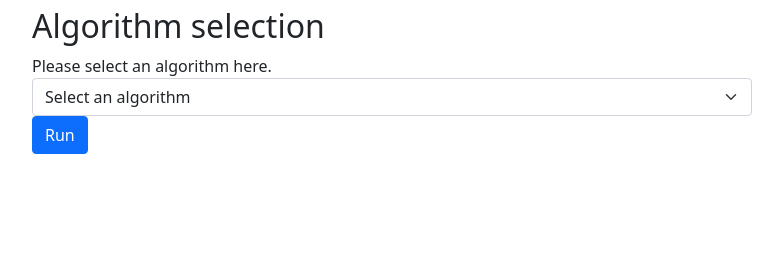
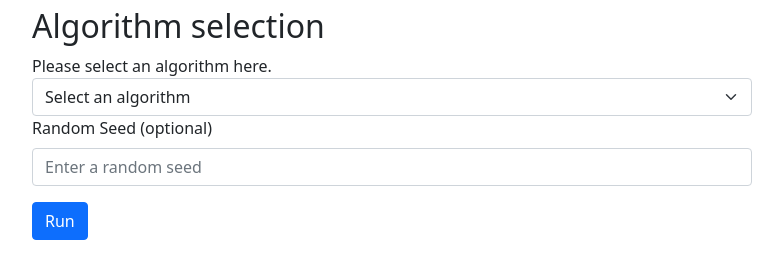
Before and after one commit to andreasknoben/ml-online, a Flask app: template app/templates/select-algorithm.html in a window 1280 px wide. Shown: the part 351-630 px from the top of the page, without its empty margins (62-845 px from the left). Run offline with Flask 3, Linux system fonts and the light colour scheme; the template is opened without the code that fills it, so the values that code supplies are empty; some libraries are stand-ins or nearby versions.

Commit message:
Random seeds split and algorithm
Gives the user the option to set a seed that is used for both the data split and the algorithm.

```diff
--- a/app/app.py
+++ b/app/app.py
@@ -35,7 +35,7 @@ def select_algorithm():
 def run_algorithm():
     alg_parms = get_algorithm_parms(algorithm)
 
-    result = run_classifier(alg_parms)["test_accuracy"]
+    result = run_classifier(alg_parms,seed)["test_accuracy"]
 
     return render_template("run-algorithm.html", data=alg_parms, score=round(result,4))
 
@@ -58,7 +58,20 @@ def upload_file():
 @app.route('/algorithm', methods=["POST"])
 def select_algorithm_form():
     global algorithm
+    global seed
+
     algorithm = request.form.get('algorithm')
+    seed = request.form.get('random-seed') # seed for both the train-test split and the algorithm
+
+    # If no value is given, set seed to None. Otherwise, try to convert it to int,
+    # and when it fails, it sets the seed to the joined ascii values of input.
+    if seed == "":
+        seed = None
+    else:
+        try:
+            seed = int(seed)
+        except ValueError:
+            seed = int("".join([str(ord(i)) for i in "abc"]))
 
     return redirect(url_for("run_algorithm"))
 
--- a/app/templates/select-algorithm.html
+++ b/app/templates/select-algorithm.html
@@ -34,6 +34,10 @@
                     <option value="dt">Decision Tree</option>
                     <option value="rf">Random Forest</option>
                 </select>
+                <div class="mb-3">
+                    <label for="random-seed" class="form-label">Random Seed (optional)</label>
+                    <input type="text" name="random-seed" id="random-seed" class="form-control" placeholder="Enter a random seed">
+                </div>
                 <button type="submit" class="btn btn-primary">Run</button>
             </form>
 
```
Also changed, not shown: app/funcs.py (+8 -3 lines).
